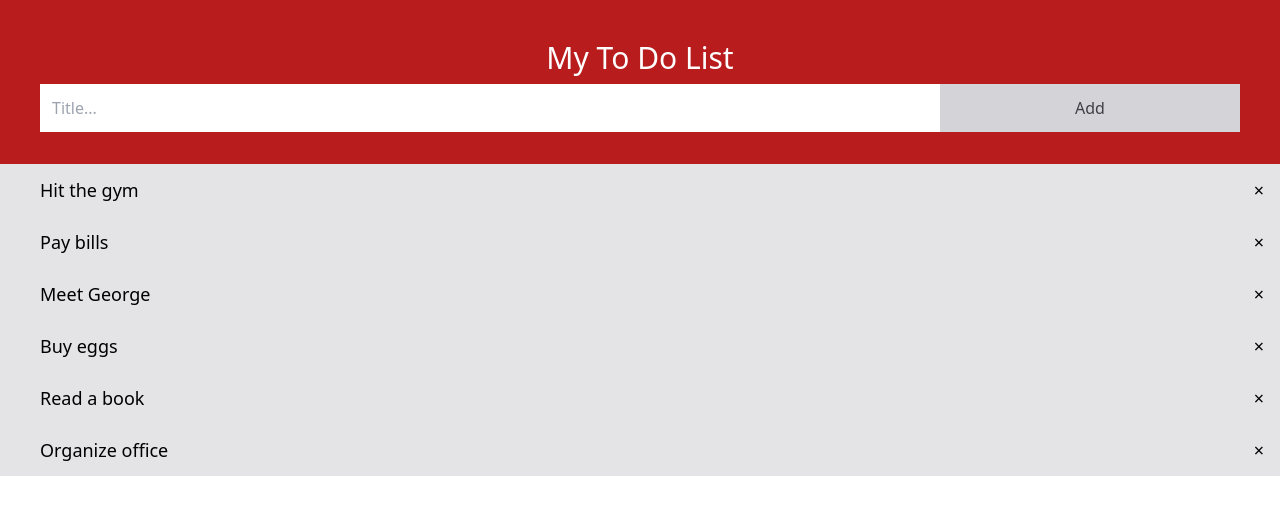
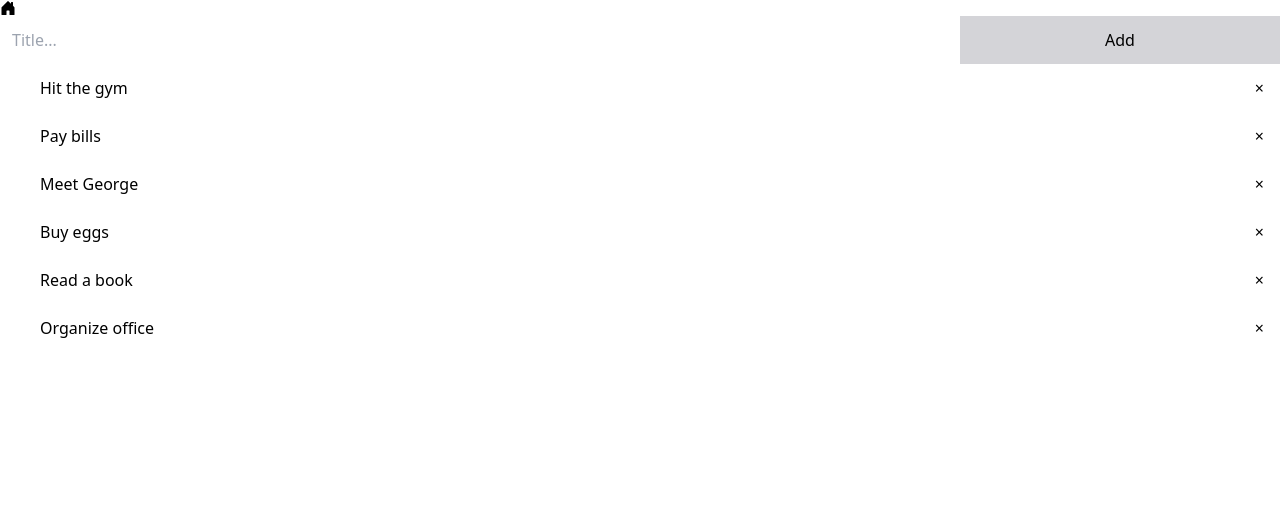
Before and after one commit to mrym-khodaprst/1402-09-14, a website: page src/to-do-list/index.html in a window 1280 px wide. Drawn offline with Linux system fonts and the light colour scheme.

Commit message:
optimize js and add home button in to do list

```diff
--- a/src/to-do-list/index.html
+++ b/src/to-do-list/index.html
@@ -9,22 +9,21 @@
 </head>
 
 <body>
-    <!-- <div class="before:absolute after:content-['✔'] text-white pe-1 pb-1 top-3 left-4"> -->
-
-
-    <div id="myDIV" class="header bg-red-700 py-8 px-10 text-white text-center after:table after:clear-both after:content-['']">
-        <h2 class="text-3xl m-2">My To Do List</h2>
+    <div id="myDIV" class="header after:table after:clear-both after:content-['']">
+        <button class="block"><a href="../index.html"><svg xmlns="http://www.w3.org/2000/svg" width="16" height="16" fill="currentColor" class="bi bi-house-door-fill" viewBox="0 0 16 16">
+            <path d="M6.5 14.5v-3.505c0-.245.25-.495.5-.495h2c.25 0 .5.25.5.5v3.5a.5.5 0 0 0 .5.5h4a.5.5 0 0 0 .5-.5v-7a.5.5 0 0 0-.146-.354L13 5.793V2.5a.5.5 0 0 0-.5-.5h-1a.5.5 0 0 0-.5.5v1.293L8.354 1.146a.5.5 0 0 0-.708 0l-6 6A.5.5 0 0 0 1.5 7.5v7a.5.5 0 0 0 .5.5h4a.5.5 0 0 0 .5-.5"/>
+          </svg></a></button>
         <input class="text-black m-0 w-3/4 p-3 float-left" type="text" id="myInput" placeholder="Title...">
-        <span onclick="newElement()" class="addBtn p-3 w-1/4 bg-zinc-300 text-zinc-700 float-left text-center cursor-pointer transition duration-300 hover:bg-zinc-400">Add</span>
+        <button onclick="newElement()" class="addBtn p-3 w-1/4 bg-zinc-300 float-left text-center cursor-pointer">Add</button>
     </div>
 
     <ul class="m-0 p-0" id="myUL">
-        <li class="cursor-pointer relative py-3 pe-2 ps-10 bg-zinc-200 text-lg transition duration-200 hover:bg-zinc-300 top-">Hit the gym</li>
-        <li class="cursor-pointer relative py-3 pe-2 ps-10 bg-zinc-200 text-lg transition duration-200 hover:bg-zinc-300" class="checked">Pay bills</li>
-        <li class="cursor-pointer relative py-3 pe-2 ps-10 bg-zinc-200 text-lg transition duration-200 hover:bg-zinc-300">Meet George</li>
-        <li class="cursor-pointer relative py-3 pe-2 ps-10 bg-zinc-200 text-lg transition duration-200 hover:bg-zinc-300">Buy eggs</li>
-        <li class="cursor-pointer relative py-3 pe-2 ps-10 bg-zinc-200 text-lg transition duration-200 hover:bg-zinc-300">Read a book</li>
-        <li class="cursor-pointer relative py-3 pe-2 ps-10 bg-zinc-200 text-lg transition duration-200 hover:bg-zinc-300">Organize office</li>
+        <li class="cursor-pointer relative py-3 pe-2 ps-10"> Hit the gym</li>
+        <li class="cursor-pointer relative py-3 pe-2 ps-10">Pay bills</li>
+        <li class="cursor-pointer relative py-3 pe-2 ps-10">Meet George</li>
+        <li class="cursor-pointer relative py-3 pe-2 ps-10">Buy eggs</li>
+        <li class="cursor-pointer relative py-3 pe-2 ps-10">Read a book</li>
+        <li class="cursor-pointer relative py-3 pe-2 ps-10">Organize office</li>
     </ul>
  <script src="./script.js"></script>
 </body>
--- a/src/to-do-list/script.js
+++ b/src/to-do-list/script.js
@@ -1,46 +1,37 @@
 // Create a "close" button and append it to each list item
-var myNodelist = document.getElementsByTagName("LI");
+const myNodelist = document.getElementsByTagName("LI");
 var i;
 for (i = 0; i < myNodelist.length; i++) {
-  var span = document.createElement("SPAN");
-  var txt = document.createTextNode("\u00D7");
+  const span = document.createElement("button");
+  const txt = document.createTextNode("\u00D7");
   span.className = "close absolute right-0 top-0 py-3 px-4 hover:bg-red-600 hover:text-white";
   span.appendChild(txt);
   myNodelist[i].appendChild(span);
 }
-
 // Click on a close button to hide the current list item
-var close = document.getElementsByClassName("close");
+const close = document.getElementsByClassName("close");
 var i;
 for (i = 0; i < close.length; i++) {
   close[i].onclick = function() {
-    var div = this.parentElement;
+    const div = this.parentElement;
     div.style.display = "none";
   }
 }
 
 // Add a "checked" symbol when clicking on a list item
-var list = document.querySelector('ul');
+const list = document.querySelector('ul');
 list.addEventListener('click', function(ev) {
   if (ev.target.tagName === 'LI') {
-    ev.target.classList.remove('hover:bg-zinc-300')
-    ev.target.classList.toggle('bg-zinc-400');
-    ev.target.classList.toggle('text-white');
-    ev.target.classList.toggle('line-through');
-    ev.target.classList.toggle("after:content-['✔']");
-    ev.target.classList.toggle('after:absolute');
-    ev.target.classList.toggle('after:text-white');
-    ev.target.classList.toggle('after:top-3');
-    ev.target.classList.toggle('after:left-4');
+    ev.target.classList.toggle('line-through');;
   }
 }, false);
 
 // Create a new list item when clicking on the "Add" button
 function newElement() {
-  var li = document.createElement("li");
-  li.className = "cursor-pointer relative py-3 pe-2 ps-10 bg-zinc-200 text-lg transition duration-200 hover:bg-zinc-300";
-  var inputValue = document.getElementById("myInput").value;
-  var t = document.createTextNode(inputValue);
+  const li = document.createElement("li");
+  li.className = "cursor-pointer relative py-3 pe-2 ps-10";
+  const inputValue = document.getElementById("myInput").value;
+  const t = document.createTextNode(inputValue);
   li.appendChild(t);
   if (inputValue === '') {
     alert("You must write something!");
@@ -49,15 +40,15 @@ function newElement() {
   }
   document.getElementById("myInput").value = "";
 
-  var span = document.createElement("SPAN");
-  var txt = document.createTextNode("\u00D7");
+  const span = document.createElement("button");
+  const txt = document.createTextNode("\u00D7");
   span.className = "close absolute right-0 top-0 py-3 px-4 hover:bg-red-700 hover:text-white";
   span.appendChild(txt);
   li.appendChild(span);
 
   for (i = 0; i < close.length; i++) {
     close[i].onclick = function() {
-      var div = this.parentElement;
+      const div = this.parentElement;
       div.style.display = "none";
     }
   }
```
